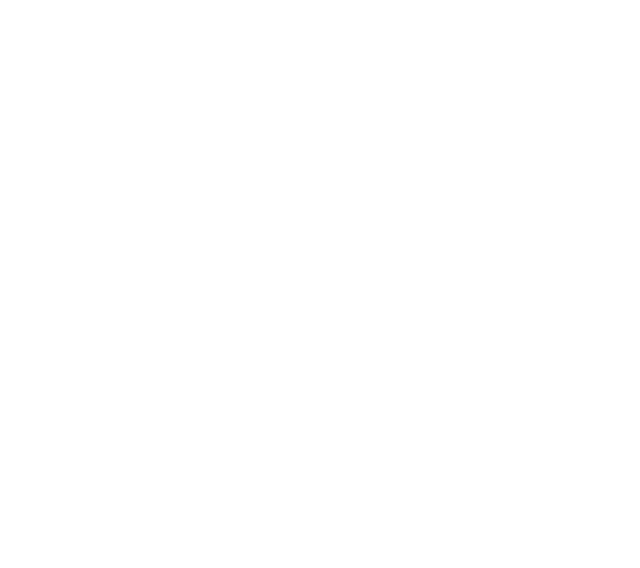
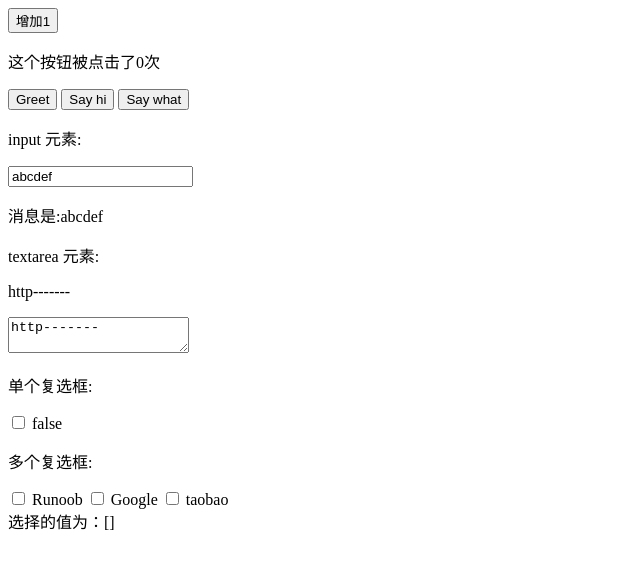
Before and after one commit to charles-lau520/myFirstVue, a plain HTML site: page test3.html in a window 1280 px wide. Shown: the whole page, without its empty margins (0-640 px from the left). Drawn offline with nearby package versions, Linux system fonts and the light colour scheme.

Commit message:
Update test3.html

```diff
--- a/test3.html
+++ b/test3.html
@@ -6,6 +6,58 @@
         <script src="https://cdn.bootcss.com/vue/2.3.4/vue.js"></script>
     </head>
     <body>
+    	<div id="app">
+    		<button v-on:click="counter++">增加1</button>
+    		<p>这个按钮被点击了{{counter}}次</p>
+    		<button v-on:click="greet">Greet</button>
+    		<button v-on:click="say('hi')">Say hi</button>
+    		<button v-on:click="say('what')">Say what</button>
+    		<br>
+    		<p>input 元素:</p>
+    		<input v-model="message" placeholder="编辑我......">
+    		<p>消息是:{{message}}</p>
+    		<p>textarea 元素:</p>
+    		<p style="white-space: pre">{{message2}}</p>
+    		<textarea v-model="message2" placeholder="多行文本输入......"></textarea>
+    		<br>
+    		<p>单个复选框:</p>
+    		<input type="checkbox" id="checkbox" v-model="checked">
+    		<!--for 属性规定 label 与哪个表单元素绑定,for 属性的值和控件的 id 一样-->
+    		<label for="checkbox">{{checked}}</label>
+    		<p>多个复选框:</p>
+    		<input type="checkbox" id="runoob" value="Runoob"  v-model="checkedNames">
+    		<label for="runoob">Runoob</label>
+    		<input type="checkbox" id="google" value="Google" v-model="checkedNames">
+    		<label for="google">Google</label>
+    		<input type="checkbox" id="taobao" value="Taobao" v-model="checkedNames">
+    		<label for="taobao">taobao</label>
+    		<br>
+    		<span>选择的值为：{{checkedNames}}</span>
 
+    	</div>
+    	<script type="text/javascript">
+    		new Vue({
+    			el:'#app',
+    			data:{
+    				counter:0,
+    				name:'Vue.js',
+    				message:'abcdef',
+    				message2:'http-------',
+    				checked:false,
+    				checkedNames:[]
+    			},
+    			methods:{
+    				greet:function(event){
+    					alert('Hello'+this.name+'!')
+    					if(event){
+    						alert(event.target.tagName)
+    					}
+    				},
+    				say:function(message){
+    					alert(message)
+    				}
+    			}
+    		})
+    	</script>
     </body>
 </html>
```
